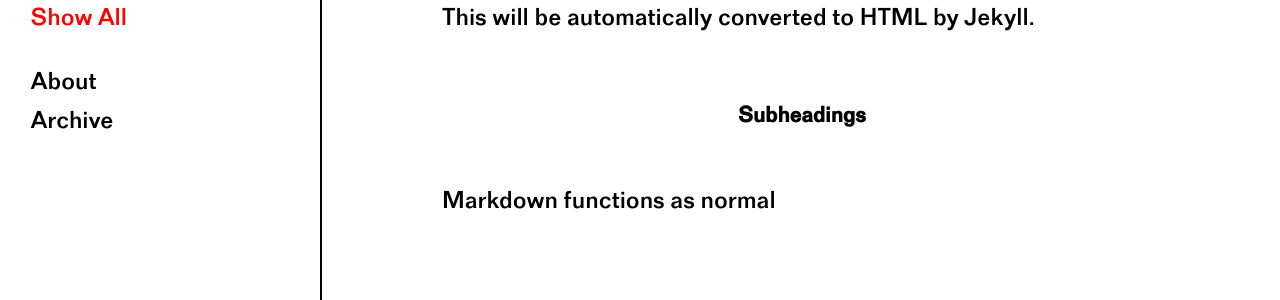
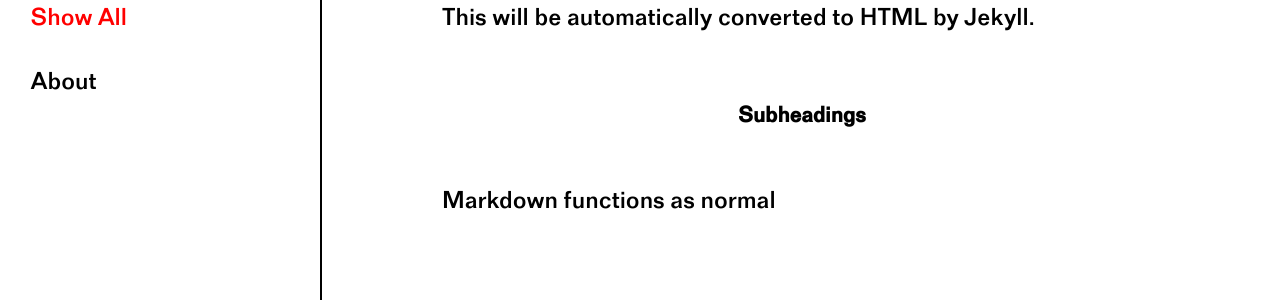
Before and after one commit to marcustyler-08/STUFF, a Jekyll site: the page built from _posts/2025-10-19-examplePost.md, in a window 1280 px wide. Shown: the part 326-626 px from the top of the page. Built offline with Jekyll 4.4.1, drawn with Linux system fonts in a browser that asks for light colours.

Commit message:
Update sidebar.html

```diff
--- a/_includes/sidebar.html
+++ b/_includes/sidebar.html
@@ -12,5 +12,4 @@
   </ul>
 
   <a id="about" href="{{ '/about' | relative_url }}">About</a><br>
-  <a href="{{ '/archive' | relative_url }}">Archive</a>
 </div>
```
